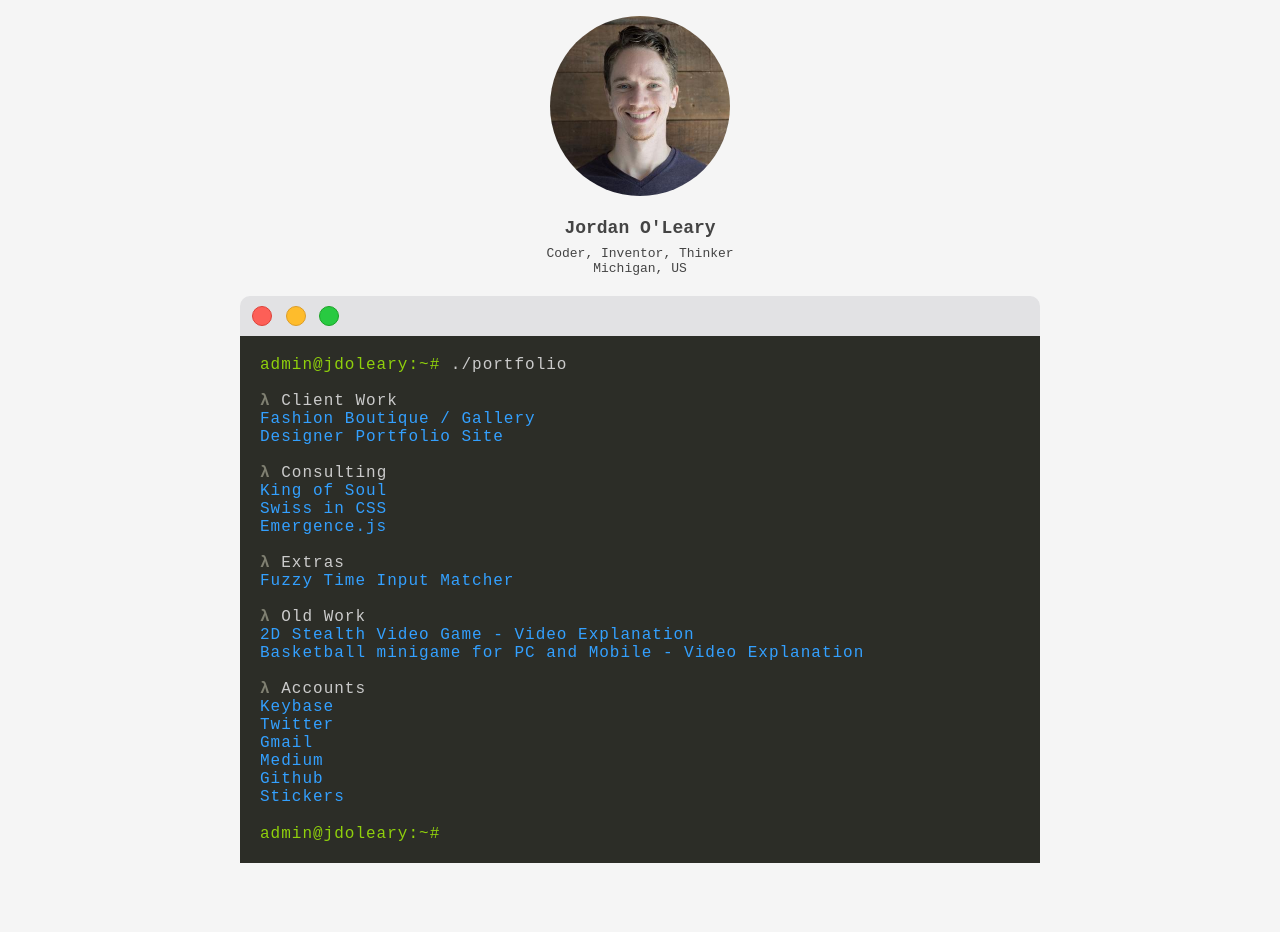
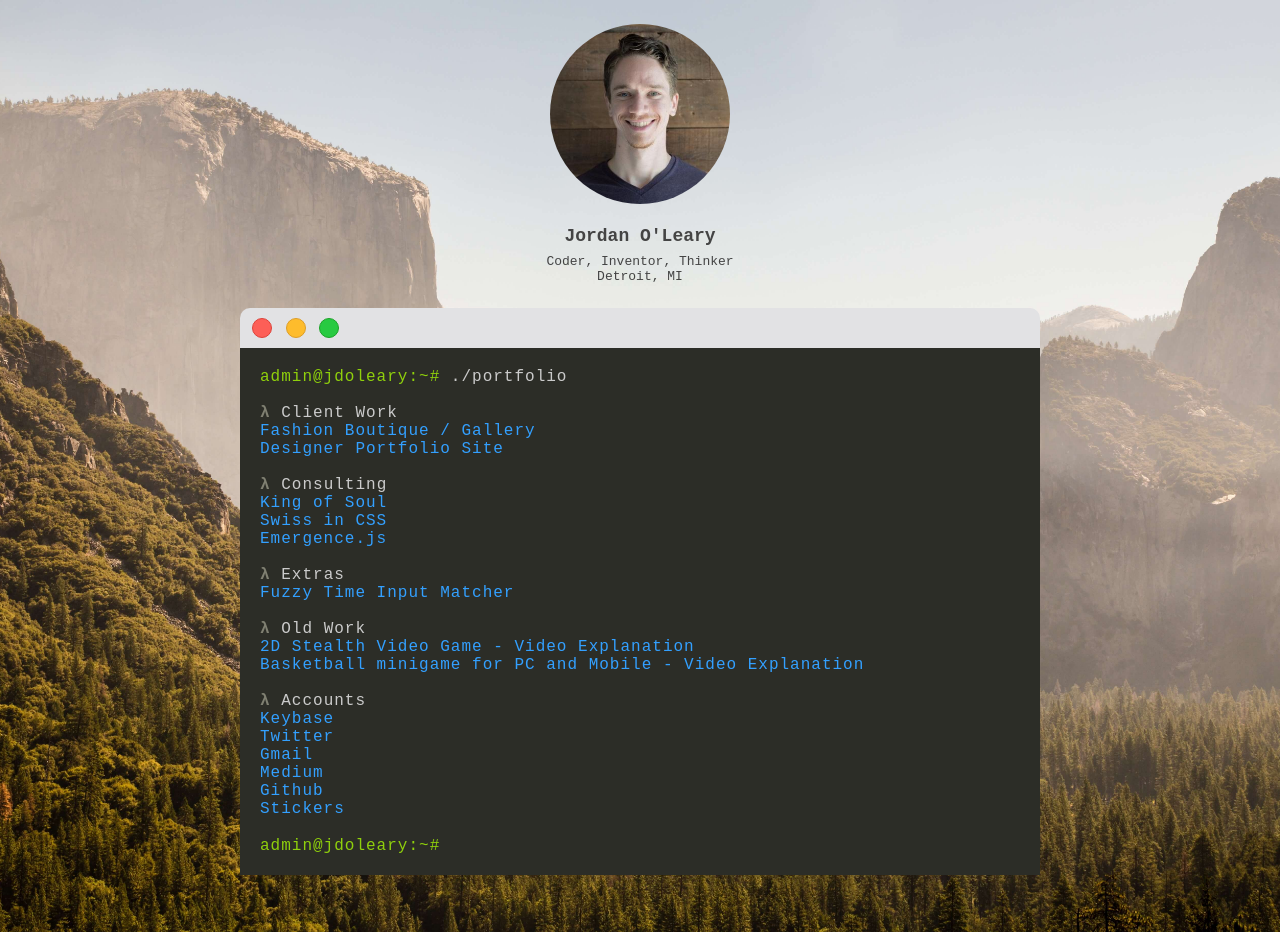
Before and after one commit to jdoleary/jdoleary.me, a website: page app/index.html in a window 1280 px wide. Drawn offline with Linux system fonts and the light colour scheme; a web font is replaced by a local one.

Commit message:
feat (BG) Adds background img, adds spacing

```diff
--- a/app/index.html
+++ b/app/index.html
@@ -36,7 +36,7 @@
     </div>
     <div class="txt name centered">Jordan O'Leary</div>
     <div class="txt title centered">Coder, Inventor, Thinker</div>
-    <div class="txt location centered">Michigan, US</div>
+    <div class="txt location centered">Detroit, MI</div>
   </div>
   <div class="window">
   <div class="header">
--- a/app/js/emulator.js
+++ b/app/js/emulator.js
@@ -2,6 +2,9 @@ var inputEl = document.getElementById('input');
 var links = document.querySelector('.links');
 var msg = 'Hello! My name\'s Jordan, I\'m a Full Stack Developer.  Check out some of my links above or email me to get in touch!';
 var index = 0;
+
+console.log(msg);
+console.log('Background photo by calvin kan on Unsplash: https://unsplash.com/photos/KSg_Uj5CM3Q');
 
 window.onkeypress = function(e) {
   var keyCode = (typeof e.which == "number") ? e.which : e.keyCode;
--- a/app/scss/main.scss
+++ b/app/scss/main.scss
@@ -18,9 +18,14 @@ $background:#2c2d27;
 *::-moz-selection {
   background: $red;
 }
-
+html{
+  min-height:100%;
+}
 body{
-  background:#f5f5f5;
+  background:url(/assets/dmitry-sovyak-303050.jpg);
+  background:url(/assets/calvin-kan-114371.jpg);
+  background-size:cover;
+  background-position:center;
   font-family: 'PT Mono', monospace;
   margin:0;
 }
@@ -49,11 +54,11 @@ body{
 }
 
 .total-container{
-  padding:16px;
+  padding:24px;
 }
 .profile-container{
   width: 100%;
-  margin-bottom:20px;
+  margin-bottom:24px;
 }
 .photo-container{
   text-align:center;
```
Also changed, not shown: app/assets/calvin-kan-114371.jpg (added), app/css/main.css.
